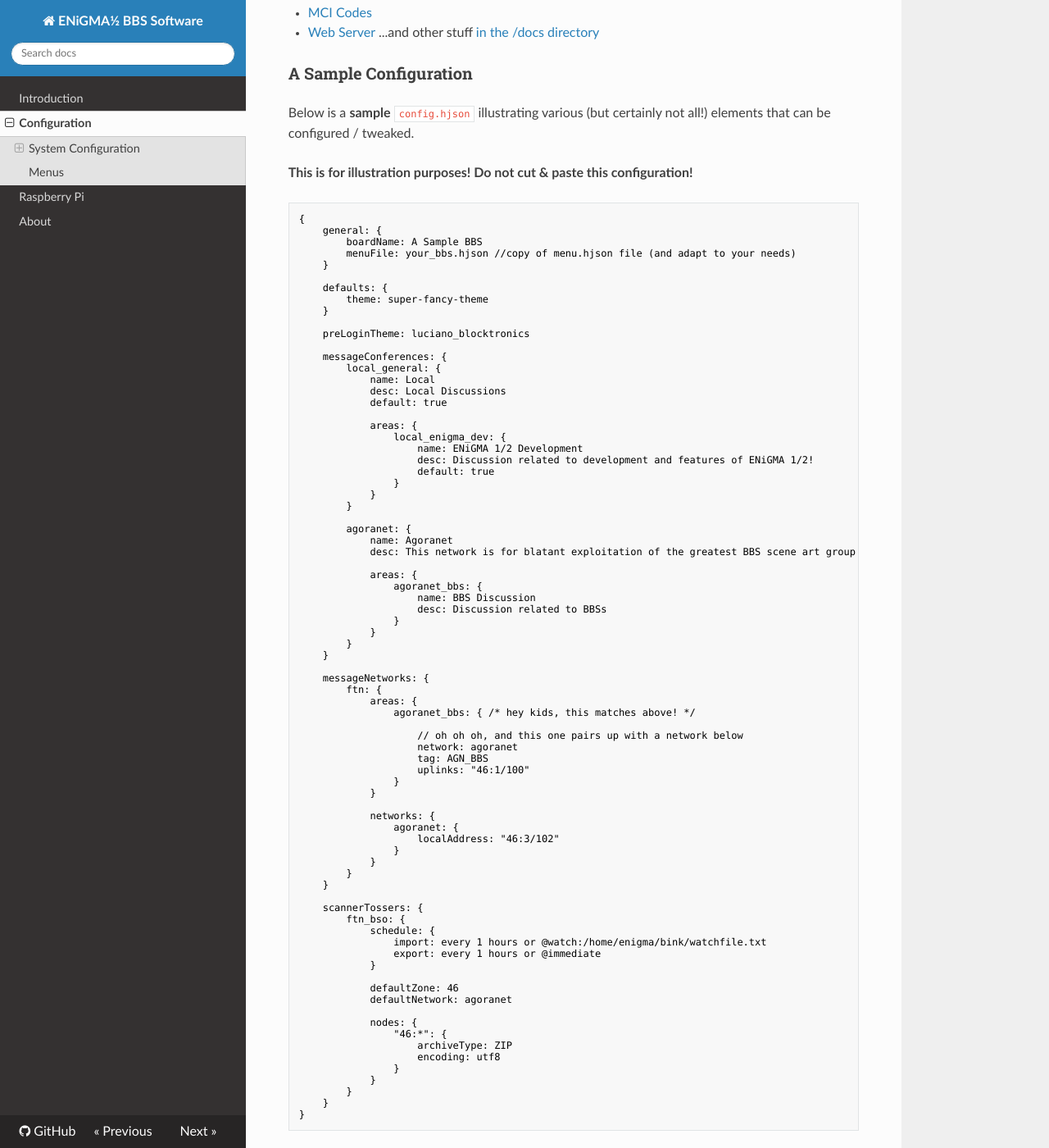
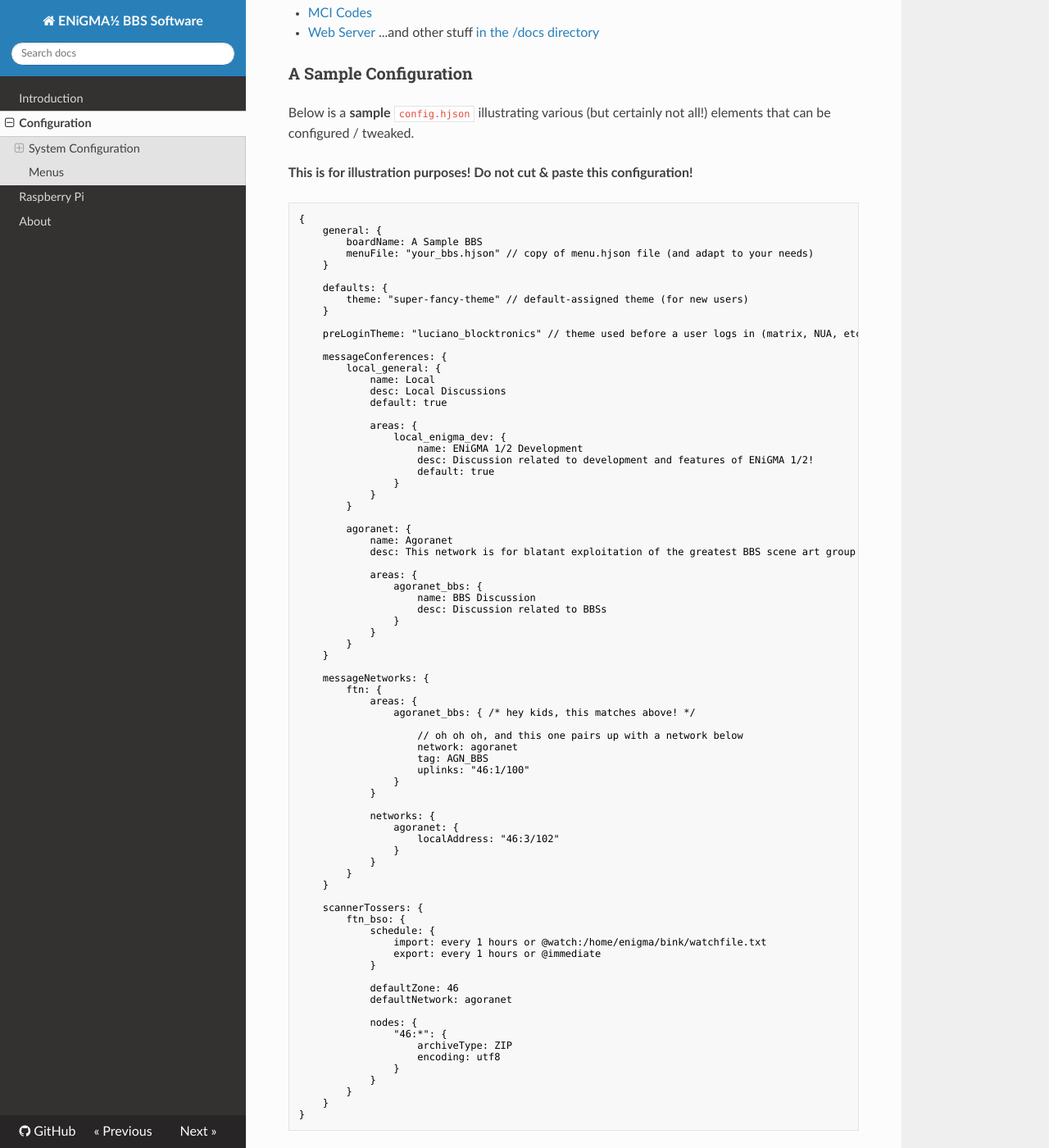
Before and after one commit to NuSkooler/enigma-bbs, an MkDocs documentation site: the page built from docs/config.md, in a window 1280 px wide and 1400 px high, scrolled down 1137 px. Shown: the whole window at 82% size. Built offline with MkDocs 1.6.1, drawn with Linux system fonts in a browser that asks for light colours; nearby versions of some CDN libraries; old or Windows-style settings are respelled for this version of MkDocs.

Commit message:
I made a shame of myself
I made a shame of myself, lets improve it even further.

```diff
--- a/docs/config.md
+++ b/docs/config.md
@@ -48,14 +48,14 @@ Below is a **sample** `config.hjson` illustrating various (but certainly not all
 {
 	general: {
 		boardName: A Sample BBS
-		menuFile: your_bbs.hjson //copy of menu.hjson file (and adapt to your needs)
+		menuFile: "your_bbs.hjson" // copy of menu.hjson file (and adapt to your needs)
 	}
 
 	defaults: {
-		theme: super-fancy-theme
+		theme: "super-fancy-theme" // default-assigned theme (for new users)
 	}
 
-	preLoginTheme: luciano_blocktronics
+	preLoginTheme: "luciano_blocktronics" // theme used before a user logs in (matrix, NUA, etc.)
 
 	messageConferences: {
 		local_general: {
```
